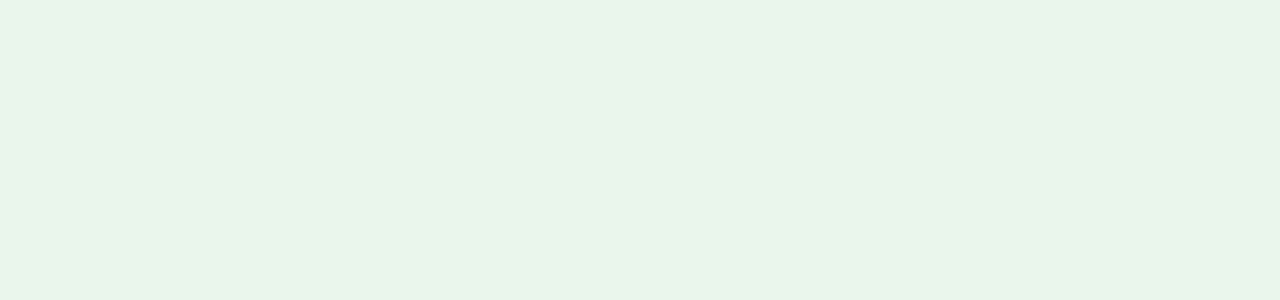
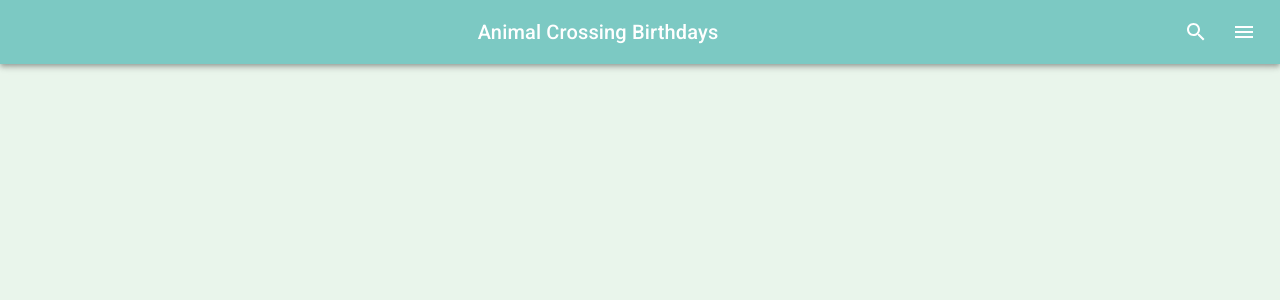
Before and after one commit to MealeaHunter/animal-crossing-birthday, a React (Create React App) app: page / in a window 1280 px wide. Shown: the top 300 px of the page. Built offline with nearby package versions, Linux system fonts and the light colour scheme.

Commit message:
Create main app bar

```diff
--- a/package.json
+++ b/package.json
@@ -4,6 +4,7 @@
   "private": true,
   "dependencies": {
     "@material-ui/core": "^4.9.9",
+    "@material-ui/icons": "^4.9.1",
     "@testing-library/jest-dom": "^4.2.4",
     "@testing-library/react": "^9.5.0",
     "@testing-library/user-event": "^7.2.1",
--- a/src/App.js
+++ b/src/App.js
@@ -1,13 +1,42 @@
 import React from 'react';
 import './App.scss';
 import 'typeface-roboto';
+import AppBar from '@material-ui/core/AppBar';
+import Toolbar from '@material-ui/core/Toolbar';
+import IconButton from '@material-ui/core/IconButton';
+import MenuIcon from '@material-ui/icons/Menu';
+import SearchIcon from '@material-ui/icons/Search';
+import Typography from '@material-ui/core/Typography';
+import { makeStyles } from '@material-ui/core/styles';
+
+const useStyles = makeStyles(() => ({
+  grow: {
+    flexGrow: 1
+  }
+}));
 
 function App() {
+  const classes = useStyles();
+
   return (
     <div className="App">
-      <header className="App-header">
+        <AppBar className={classes.grow} position="static">
+          <Toolbar>
+            <Typography variant="h6" className={classes.grow} noWrap>
+              Animal Crossing Birthdays
+            </Typography>
 
-      </header>
+            <IconButton color="inherit" aria-label="search">
+              <SearchIcon />
+            </IconButton>
+
+            <IconButton edge="end" color="inherit" aria-label="menu">
+              <MenuIcon />
+            </IconButton>
+          </Toolbar>
+        </AppBar>
+
+
     </div>
   );
 }
--- a/src/App.scss
+++ b/src/App.scss
@@ -2,14 +2,8 @@
   text-align: center;
   background-color: #E9F5EB;
   min-height: 100vh;
+
+  .MuiAppBar-colorPrimary{
+    background-color: #7CC9C3;
+  }
 }
-
-// .App-header {
-//   min-height: 100vh;
-//   display: flex;
-//   flex-direction: column;
-//   align-items: center;
-//   justify-content: center;
-//   font-size: calc(10px + 2vmin);
-//   color: white;
-// }
```
Also changed, not shown: 1 other file (tests, documents, lock files or other folders).
